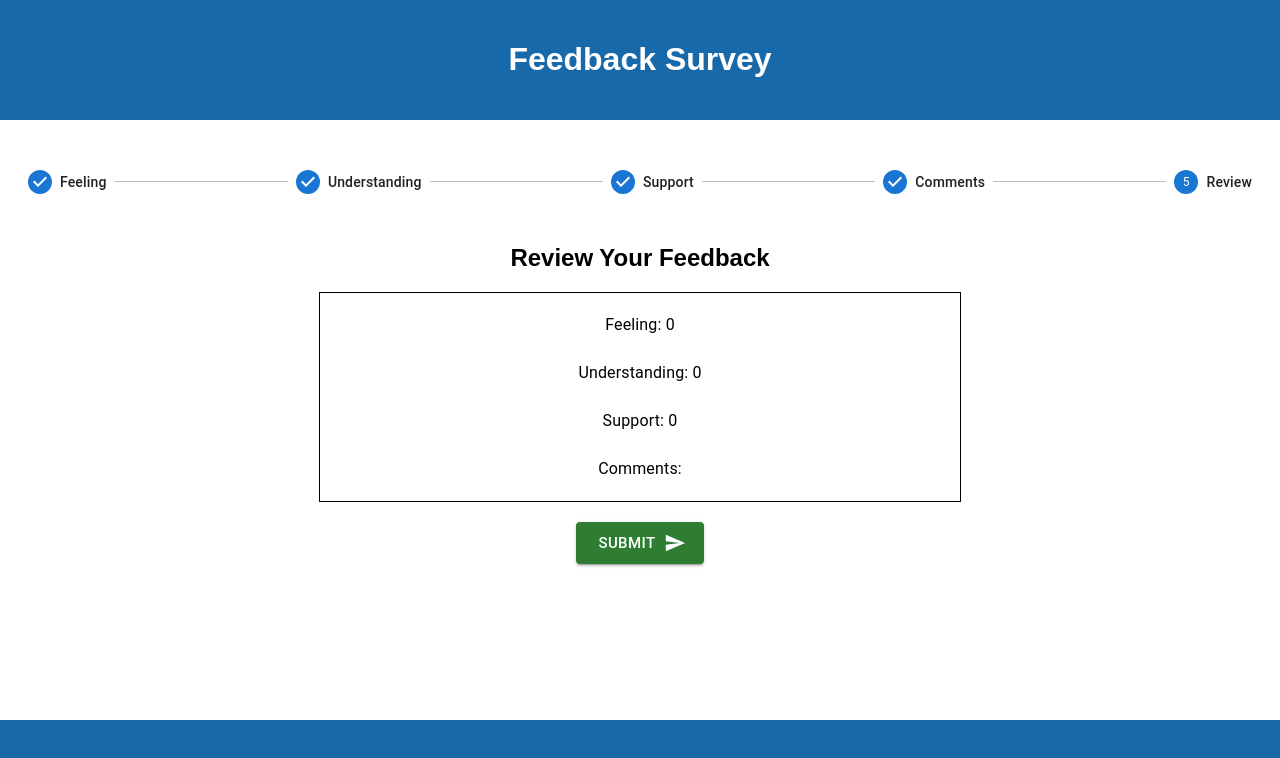
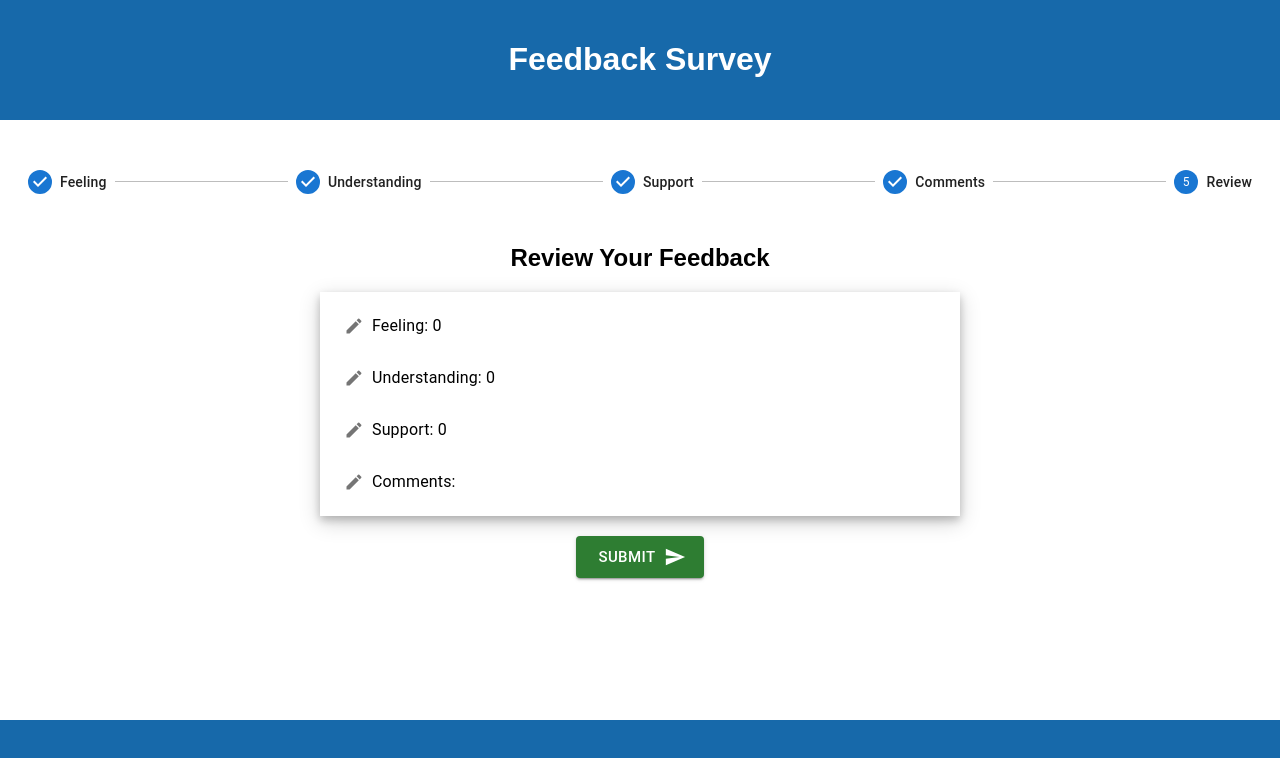
Before and after one commit to SemperFido95/redux-feedback-loop, a React (Create React App) app: page /review in a window 1280 px wide. Shown: the top 758 px of the page. Built offline with nearby package versions, Linux system fonts and the light colour scheme.

Commit message:
Added edit buttons in Review.jsx

```diff
--- a/src/components/App/App.css
+++ b/src/components/App/App.css
@@ -71,5 +71,10 @@ footer {
 }
 
 .MuiListItemText-root {
-  text-align: center;
+  text-align: left;
 }
+
+#review {
+  box-shadow: 0 4px 8px 0 rgba(0, 0, 0, 0.2), 0 6px 20px 0 rgba(0, 0, 0, 0.19);
+  border: none !important;
+}
--- a/src/components/Steps/Feeling.jsx
+++ b/src/components/Steps/Feeling.jsx
@@ -64,7 +64,6 @@ function Feeling() {
             </Box>
             <p>Your selected rating: {feelingRating}</p>
             <Button sx={{position: 'absolute', bottom: '10vh', right: 0, margin: '20px'}} className="next-btn" onClick={nextPage} size="large" variant="contained" endIcon={<NavigateNextIcon />}>Next</Button>
-            {/* <button className="next-btn" onClick={nextPage}>Next</button> */}
         </div>
     )
 }
--- a/src/components/Steps/Review.jsx
+++ b/src/components/Steps/Review.jsx
@@ -5,10 +5,12 @@ import { Button } from "@mui/material";
 import SendIcon from '@mui/icons-material/Send';
 import List from '@mui/material/List';
 import ListItem from '@mui/material/ListItem';
-import Divider from '@mui/material/Divider';
 import ListItemText from '@mui/material/ListItemText';
 import { Box } from "@mui/material";
 import ProgressBar from "../ProgressBar/ProgressBar";
+import EditIcon from '@mui/icons-material/Edit';
+import{ IconButton, Grid } from "@mui/material";
+import { useState } from "react";
 
 function Review() {
     const dispatch = useDispatch();
@@ -17,6 +19,7 @@ function Review() {
     const understanding = useSelector(store => store.contentRating);
     const support = useSelector(store => store.supportRating);
     const comments = useSelector(store => store.additionalComments);
+    const [page, setPage] = useState('');
 
     const submitFeedback = () => {
         const feedbackData = {
@@ -35,7 +38,6 @@ function Review() {
         })
     }
 
-
     return (
         <>
             <ProgressBar currentStep={4} />
@@ -46,22 +48,38 @@ function Review() {
                 <li>Support: {support}</li>
                 <li>Comments: {comments}</li>
             </ul> */}
-            <Box sx={{ bgcolor: 'background.paper ', width: '50%', margin: '0 auto', border: '1px solid black', marginBottom: '20px'}}>
+            <Box id="review" sx={{ bgcolor: 'background.paper ', width: '50%', margin: '0 auto', border: '1px solid black', marginBottom: '20px' }}>
+                <Grid container >
+                    <Grid item md={4}>
                         <List>
                             <ListItem>
+                                <IconButton onClick={() => history.push('/feeling')}>
+                                    <EditIcon fontSize="small" />
+                                </IconButton>
                                 <ListItemText>Feeling: {feeling}</ListItemText>
                             </ListItem>
                             <ListItem>
+                                <IconButton onClick={() => history.push('/understanding')}>
+                                    <EditIcon fontSize="small" />
+                                </IconButton>
                                 <ListItemText>Understanding: {understanding}</ListItemText>
                             </ListItem>
                             <ListItem>
+                                <IconButton onClick={() => history.push('/support')}>
+                                    <EditIcon fontSize="small" />
+                                </IconButton>
                                 <ListItemText>Support: {support}</ListItemText>
                             </ListItem>
                             <ListItem>
+                                <IconButton onClick={() => history.push('/comments')}>
+                                    <EditIcon fontSize="small" />
+                                </IconButton>
                                 <ListItemText>Comments: {comments}</ListItemText>
                             </ListItem>
                         </List>
-            </Box>
+                    </Grid>
+                </Grid>
+            </Box >
 
             <Button
                 size="large"
@@ -72,7 +90,6 @@ function Review() {
             >
                 Submit
             </Button>
-            {/* <button onClick={submitFeedback}>Submit</button> */}
         </>
     )
 }
--- a/src/components/Welcome/Welcome.jsx
+++ b/src/components/Welcome/Welcome.jsx
@@ -12,10 +12,10 @@ function Welcome() {
     return (
         <>
             <h1>Welcome</h1>
-            <p>This is a feedback survery for how your day went today. This survey is 5 questions and should take less than 5 minutes to complete.</p>
+            <p>This survey is 5 questions and should take less than 5 minutes to complete. </p>
+            <p>This survey is anonymous, so please answer the questions to the best of your ability.</p>
             <p>You may submit as many surveys as you would like! Click the button below to begin.</p>
             <Button color="success" size="large" variant="contained" onClick={nextPage} endIcon={<StartIcon />}>Start</Button>
-            {/* <button onClick={nextPage}>Begin Survey</button> */}
         </>
     )
 }
```
Also changed, not shown: src/components/Steps/Comment.jsx (+0 -8 lines). Lines whose indentation alone changed are shown as unchanged.
